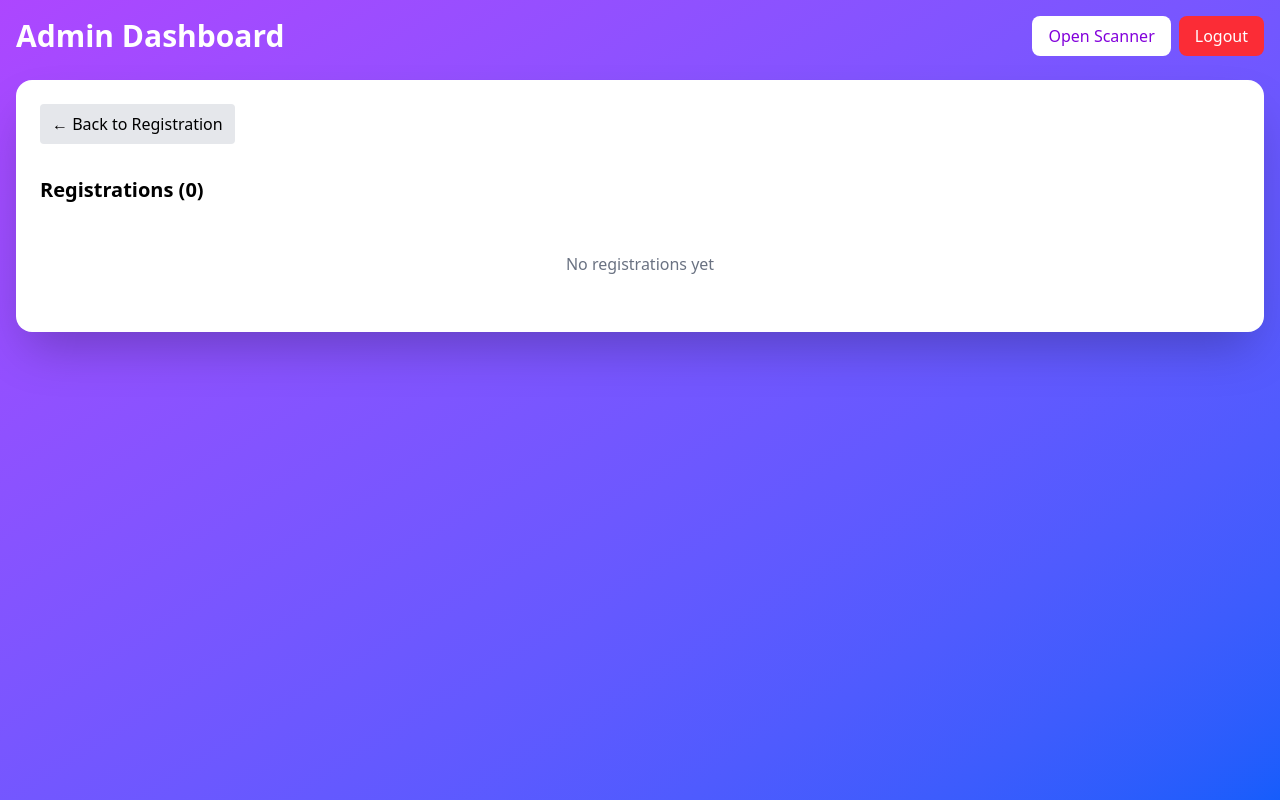
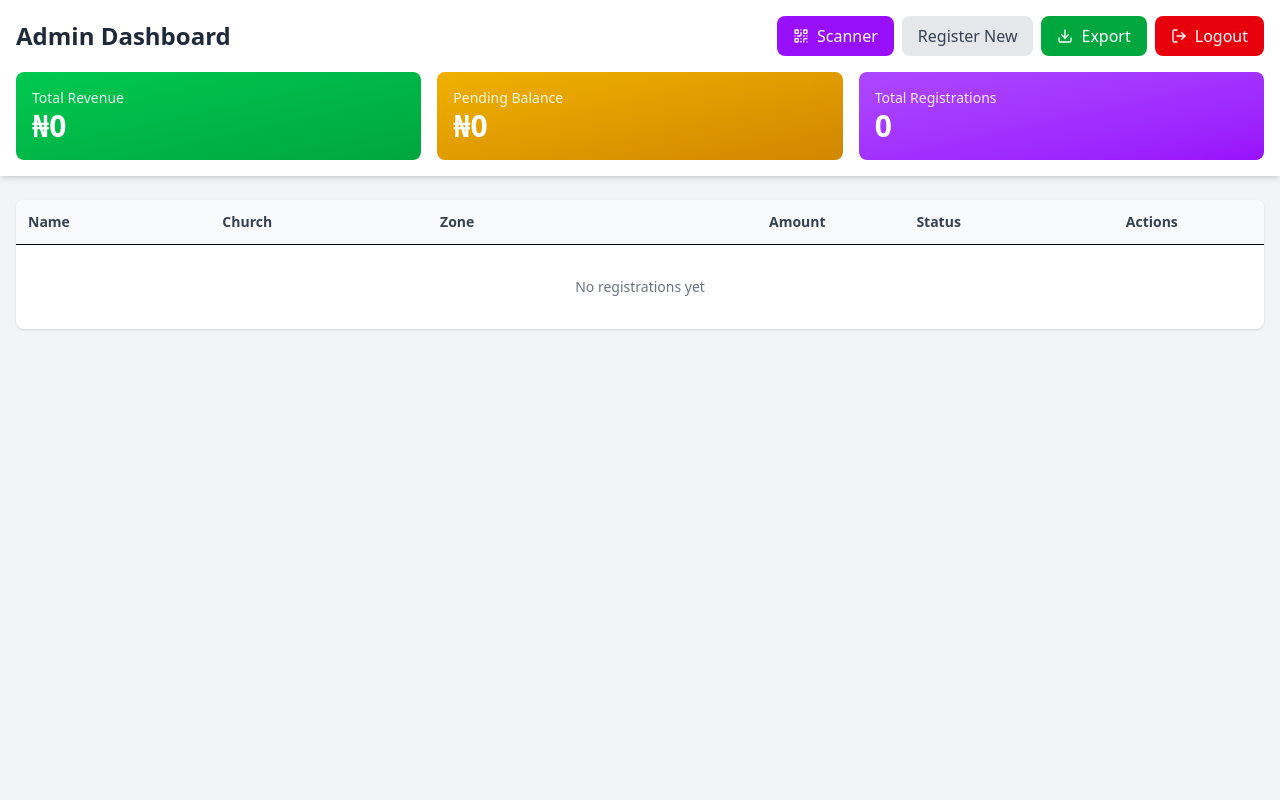
Before and after one commit to theoluwanifemiii/my-web-app, a React (Vite) app: page /admin/dashboard in a window 1280 px wide. Built offline with nearby package versions, Linux system fonts and the light colour scheme; sample sign-in values are in the browser's storage.

Commit message:
Update admin dashboard design

```diff
--- a/src/components/AdminDashboard.tsx
+++ b/src/components/AdminDashboard.tsx
@@ -1,5 +1,6 @@
-import React from 'react';
+import React, { useState } from 'react';
 import { Link } from 'react-router-dom';
+import { Download, LogOut, QrCode, Mail } from 'lucide-react';
 import type { RegistrationData } from './RegistrationPage';
 
 interface AdminDashboardProps {
@@ -17,104 +18,301 @@ const AdminDashboard: React.FC<AdminDashboardProps> = ({
   onSendETicket,
   onLogout,
 }) => {
+  const [showAddPayment, setShowAddPayment] = useState<string | null>(null);
+  const [partialAmount, setPartialAmount] = useState('');
+  const [viewReceipt, setViewReceipt] = useState<string | null>(null);
+  const [sendingEmail, setSendingEmail] = useState<string | null>(null);
+
+  const handleApprove = (reg: RegistrationData) => {
+    onUpdateRegistration(reg.id, {
+      status: 'paid',
+      totalPaid: reg.totalDue,
+      balance: 0,
+    });
+  };
+
+  const handleSendETicket = (id: string) => {
+    setSendingEmail(id);
+    onSendETicket(id);
+    setTimeout(() => setSendingEmail(null), 1000);
+  };
+
+  const handleAddPartialPayment = (reg: RegistrationData) => {
+    const amount = parseFloat(partialAmount);
+    if (isNaN(amount) || amount <= 0) return;
+
+    const newTotalPaid = reg.totalPaid + amount;
+    const newBalance = reg.totalDue - newTotalPaid;
+
+    onUpdateRegistration(reg.id, {
+      totalPaid: newTotalPaid,
+      balance: newBalance,
+      status: newBalance <= 0 ? 'paid' : reg.status,
+    });
+
+    setShowAddPayment(null);
+    setPartialAmount('');
+  };
+
+  const exportToCSV = () => {
+    const headers = ['Name', 'Email', 'Phone', 'Church', 'Zone', 'Ticket Type', 'Guest Name', 'Total Due', 'Total Paid', 'Balance', 'Payment Method', 'Status'];
+    const rows = registrations.map(reg => [
+      reg.name,
+      reg.email,
+      reg.phone,
+      reg.church,
+      reg.zone,
+      reg.ticketType === 'solo' ? 'Solo' : 'Me + 1 Guest',
+      reg.guestName || '-',
+      reg.totalDue,
+      reg.totalPaid,
+      reg.balance,
+      reg.paymentMethod === 'cash' ? 'Cash' : 'Bank Transfer',
+      reg.status === 'paid' ? 'Paid' : 'Pending',
+    ]);
+
+    const csv = [headers, ...rows].map(row => row.join(',')).join('\n');
+    const blob = new Blob([csv], { type: 'text/csv' });
+    const url = URL.createObjectURL(blob);
+    const a = document.createElement('a');
+    a.href = url;
+    a.download = `registrations-${new Date().toISOString().split('T')[0]}.csv`;
+    a.click();
+    URL.revokeObjectURL(url);
+  };
+
+  const totalRevenue = registrations.reduce((sum, reg) => sum + reg.totalPaid, 0);
+  const pendingAmount = registrations.reduce((sum, reg) => sum + reg.balance, 0);
+
   return (
-    <div className="min-h-screen bg-gradient-to-br from-purple-500 to-blue-600 p-4">
-      <header className="flex justify-between items-center mb-6">
-        <h1 className="text-3xl font-bold text-white">Admin Dashboard</h1>
-        <div className="flex gap-2">
+    <div className="min-h-screen bg-gray-100">
+      {/* Header */}
+      <div className="bg-white shadow-md">
+        <div className="max-w-7xl mx-auto px-4 py-4">
+          <div className="flex flex-col sm:flex-row justify-between items-start sm:items-center gap-4">
+            <h1 className="text-2xl font-bold text-gray-800">Admin Dashboard</h1>
+            <div className="flex gap-2 flex-wrap">
               <Link
                 to="/admin/scanner"
-            className="bg-white text-purple-700 px-4 py-2 rounded-lg hover:bg-gray-100 transition"
+                className="px-4 py-2 bg-purple-600 text-white rounded-lg font-medium hover:bg-purple-700 transition-colors flex items-center gap-2"
               >
-            Open Scanner
+                <QrCode className="w-4 h-4" />
+                Scanner
+              </Link>
+              <Link
+                to="/"
+                className="px-4 py-2 bg-gray-200 text-gray-700 rounded-lg font-medium hover:bg-gray-300 transition-colors"
+              >
+                Register New
               </Link>
               <button
-            className="bg-red-500 text-white px-4 py-2 rounded-lg hover:bg-red-600 transition"
+                onClick={exportToCSV}
+                className="px-4 py-2 bg-green-600 text-white rounded-lg font-medium hover:bg-green-700 transition-colors flex items-center gap-2"
+              >
+                <Download className="w-4 h-4" />
+                Export
+              </button>
+              <button
                 onClick={onLogout}
+                className="px-4 py-2 bg-red-600 text-white rounded-lg font-medium hover:bg-red-700 transition-colors flex items-center gap-2"
               >
+                <LogOut className="w-4 h-4" />
                 Logout
               </button>
             </div>
-      </header>
+          </div>
 
-      <main className="bg-white rounded-2xl shadow-2xl p-6">
-        <Link
-          to="/"
-          className="mb-4 inline-block bg-gray-200 px-3 py-2 rounded hover:bg-gray-300 transition"
-        >
-          ← Back to Registration
-        </Link>
+          {/* Stats Cards */}
+          <div className="grid grid-cols-1 sm:grid-cols-3 gap-4 mt-4">
+            <div className="bg-gradient-to-br from-green-500 to-green-600 rounded-lg p-4 text-white">
+              <div className="text-sm opacity-90">Total Revenue</div>
+              <div className="text-3xl font-bold">₦{totalRevenue.toLocaleString()}</div>
+            </div>
+            <div className="bg-gradient-to-br from-yellow-500 to-yellow-600 rounded-lg p-4 text-white">
+              <div className="text-sm opacity-90">Pending Balance</div>
+              <div className="text-3xl font-bold">₦{pendingAmount.toLocaleString()}</div>
+            </div>
+            <div className="bg-gradient-to-br from-purple-500 to-purple-600 rounded-lg p-4 text-white">
+              <div className="text-sm opacity-90">Total Registrations</div>
+              <div className="text-3xl font-bold">{registrations.length}</div>
+            </div>
+          </div>
+        </div>
+      </div>
 
-        <h2 className="text-xl font-bold mb-4 mt-4">
-          Registrations ({registrations.length})
-        </h2>
-
-        {registrations.length === 0 ? (
-          <p className="text-gray-500 text-center py-8">No registrations yet</p>
-        ) : (
-          <div className="overflow-x-auto">
-            <table className="w-full text-left border-collapse">
-              <thead>
-                <tr className="bg-gray-100">
-                  <th className="border-b p-3">Name</th>
-                  <th className="border-b p-3">Email</th>
-                  <th className="border-b p-3">Phone</th>
-                  <th className="border-b p-3">Church</th>
-                  <th className="border-b p-3">Zone</th>
-                  <th className="border-b p-3">Ticket</th>
-                  <th className="border-b p-3">Status</th>
-                  <th className="border-b p-3">Actions</th>
+      {/* Table */}
+      <div className="max-w-7xl mx-auto px-4 py-6">
+        <div className="bg-white rounded-lg shadow overflow-x-auto">
+          <table className="w-full text-sm">
+            <thead className="bg-gray-50 border-b">
+              <tr>
+                <th className="px-3 py-3 text-left font-semibold text-gray-700">Name</th>
+                <th className="px-3 py-3 text-left font-semibold text-gray-700">Church</th>
+                <th className="px-3 py-3 text-left font-semibold text-gray-700">Zone</th>
+                <th className="px-3 py-3 text-right font-semibold text-gray-700">Amount</th>
+                <th className="px-3 py-3 text-center font-semibold text-gray-700">Status</th>
+                <th className="px-3 py-3 text-center font-semibold text-gray-700">Actions</th>
               </tr>
             </thead>
-              <tbody>
-                {registrations.map((reg) => (
+            <tbody className="divide-y">
+              {registrations.length === 0 ? (
+                <tr>
+                  <td colSpan={6} className="px-4 py-8 text-center text-gray-500">
+                    No registrations yet
+                  </td>
+                </tr>
+              ) : (
+                registrations.map((reg) => (
                   <tr key={reg.id} className="hover:bg-gray-50">
-                    <td className="border-b p-3">{reg.name}</td>
-                    <td className="border-b p-3">{reg.email}</td>
-                    <td className="border-b p-3">{reg.phone}</td>
-                    <td className="border-b p-3">{reg.church}</td>
-                    <td className="border-b p-3">{reg.zone}</td>
-                    <td className="border-b p-3">
-                      {reg.ticketType}
+                    <td className="px-3 py-3">
+                      <div className="font-medium text-gray-900">{reg.name}</div>
                       {reg.guestName && (
-                        <span className="text-xs text-gray-500 block">
-                          +{reg.guestName}
+                        <div className="text-xs text-gray-500">+ {reg.guestName}</div>
+                      )}
+                      <div className="text-xs text-gray-500">{reg.phone}</div>
+                    </td>
+                    <td className="px-3 py-3 text-gray-700 text-sm">{reg.church}</td>
+                    <td className="px-3 py-3">
+                      <span className="inline-block px-2 py-1 bg-blue-100 text-blue-700 rounded text-xs font-medium">
+                        {reg.zone}
                       </span>
+                    </td>
+                    <td className="px-3 py-3 text-right">
+                      <div className="font-medium">₦{reg.totalDue.toLocaleString()}</div>
+                      <div className="text-xs text-green-600">
+                        Paid: ₦{reg.totalPaid.toLocaleString()}
+                      </div>
+                      {reg.balance > 0 && (
+                        <div className="text-xs text-red-600">
+                          Bal: ₦{reg.balance.toLocaleString()}
+                        </div>
                       )}
                     </td>
-                    <td className="border-b p-3">
-                      <span className={`px-2 py-1 rounded text-xs ${
+                    <td className="px-3 py-3 text-center">
+                      <span
+                        className={`inline-block px-2 py-1 rounded-full text-xs font-semibold ${
                           reg.status === 'paid'
-                          ? 'bg-green-100 text-green-800'
-                          : 'bg-yellow-100 text-yellow-800'
-                      }`}>
-                        {reg.status}
+                            ? 'bg-green-100 text-green-700'
+                            : 'bg-yellow-100 text-yellow-700'
+                        }`}
+                      >
+                        {reg.status === 'paid' ? 'Paid' : 'Pending'}
                       </span>
                     </td>
-                    <td className="border-b p-3">
-                      <div className="flex gap-2">
+                    <td className="px-3 py-3">
+                      <div className="flex gap-1 justify-center flex-wrap">
+                        {reg.status === 'pending' && reg.paymentMethod === 'transfer' && (
                           <button
-                          className="bg-green-500 text-white px-2 py-1 rounded text-sm hover:bg-green-600 transition disabled:bg-gray-300"
-                          onClick={() => onUpdateRegistration(reg.id, { checkedIn: true })}
-                          disabled={reg.checkedIn}
+                            onClick={() => handleApprove(reg)}
+                            className="px-2 py-1 bg-green-600 text-white text-xs rounded hover:bg-green-700 transition"
                           >
-                          {reg.checkedIn ? '✓ Checked In' : 'Check In'}
+                            Approve
                           </button>
+                        )}
+                        {reg.balance > 0 && (
                           <button
-                          className="bg-blue-500 text-white px-2 py-1 rounded text-sm hover:bg-blue-600 transition"
-                          onClick={() => onSendETicket(reg.id)}
+                            onClick={() => setShowAddPayment(reg.id)}
+                            className="px-2 py-1 bg-blue-600 text-white text-xs rounded hover:bg-blue-700 transition"
                           >
-                          E-Ticket
+                            Add $
                           </button>
+                        )}
+                        {reg.balance === 0 && (
+                          <button
+                            onClick={() => handleSendETicket(reg.id)}
+                            disabled={sendingEmail === reg.id}
+                            className="px-2 py-1 bg-purple-600 text-white text-xs rounded hover:bg-purple-700 transition disabled:opacity-50"
+                          >
+                            {sendingEmail === reg.id ? 'Sending...' : 'E-Ticket'}
+                          </button>
+                        )}
+                        {reg.receiptImage && (
+                          <button
+                            onClick={() => setViewReceipt(reg.receiptImage!)}
+                            className="px-2 py-1 bg-gray-400 text-white text-xs rounded hover:bg-gray-500 transition"
+                          >
+                            Receipt
+                          </button>
+                        )}
                       </div>
                     </td>
                   </tr>
-                ))}
+                ))
+              )}
             </tbody>
           </table>
         </div>
+
+        {/* Add Payment Modal */}
+        {showAddPayment && registrations.find((r) => r.id === showAddPayment) && (
+          <div className="fixed inset-0 bg-black bg-opacity-50 flex items-center justify-center p-4 z-50">
+            <div className="bg-white rounded-lg p-6 max-w-md w-full">
+              <h3 className="text-lg font-bold mb-4">Add Partial Payment</h3>
+              <div className="mb-4">
+                <label className="block text-sm font-medium text-gray-700 mb-2">Amount</label>
+                <input
+                  type="number"
+                  value={partialAmount}
+                  onChange={(e) => setPartialAmount(e.target.value)}
+                  placeholder="Enter amount"
+                  className="w-full px-4 py-2 border border-gray-300 rounded-lg focus:ring-2 focus:ring-blue-500 outline-none"
+                />
+                <div className="text-sm text-gray-500 mt-1">
+                  Balance: ₦
+                  {registrations
+                    .find((r) => r.id === showAddPayment)
+                    ?.balance.toLocaleString()}
+                </div>
+              </div>
+              <div className="flex gap-3">
+                <button
+                  onClick={() => {
+                    setShowAddPayment(null);
+                    setPartialAmount('');
+                  }}
+                  className="flex-1 px-4 py-2 border border-gray-300 rounded-lg hover:bg-gray-50 transition"
+                >
+                  Cancel
+                </button>
+                <button
+                  onClick={() =>
+                    handleAddPartialPayment(
+                      registrations.find((r) => r.id === showAddPayment)!
+                    )
+                  }
+                  className="flex-1 px-4 py-2 bg-blue-600 text-white rounded-lg hover:bg-blue-700 transition"
+                >
+                  Add Payment
+                </button>
+              </div>
+            </div>
+          </div>
         )}
-      </main>
+
+        {/* Receipt Modal */}
+        {viewReceipt && (
+          <div
+            className="fixed inset-0 bg-black bg-opacity-75 flex items-center justify-center p-4 z-50"
+            onClick={() => setViewReceipt(null)}
+          >
+            <div
+              className="bg-white rounded-lg p-4 max-w-2xl max-h-[90vh] overflow-auto"
+              onClick={(e) => e.stopPropagation()}
+            >
+              <div className="flex justify-between items-center mb-4">
+                <h3 className="text-lg font-bold">Payment Receipt</h3>
+                <button
+                  onClick={() => setViewReceipt(null)}
+                  className="text-gray-500 hover:text-gray-700 text-2xl font-bold"
+                >
+                  ×
+                </button>
+              </div>
+              <img src={viewReceipt} alt="Receipt" className="w-full rounded" />
+            </div>
+          </div>
+        )}
+      </div>
     </div>
   );
 };
```
Lines whose indentation alone changed are shown as unchanged.
